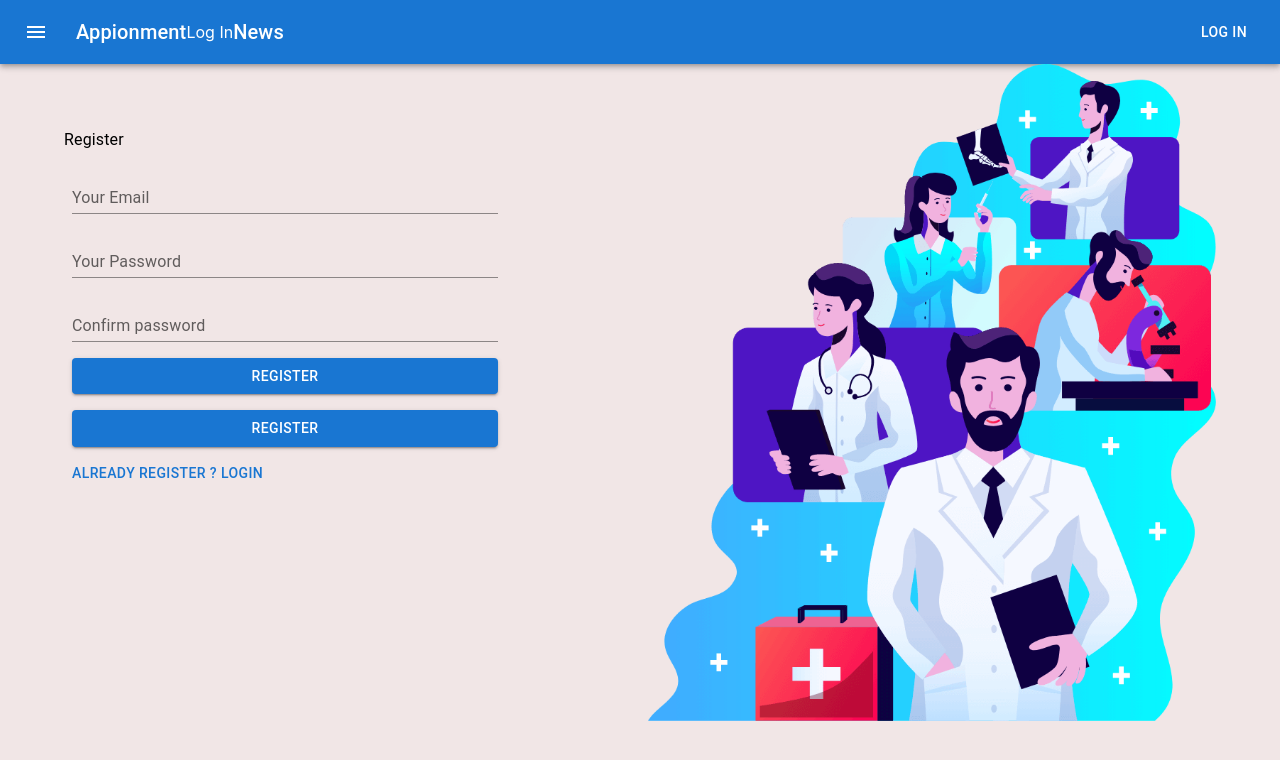
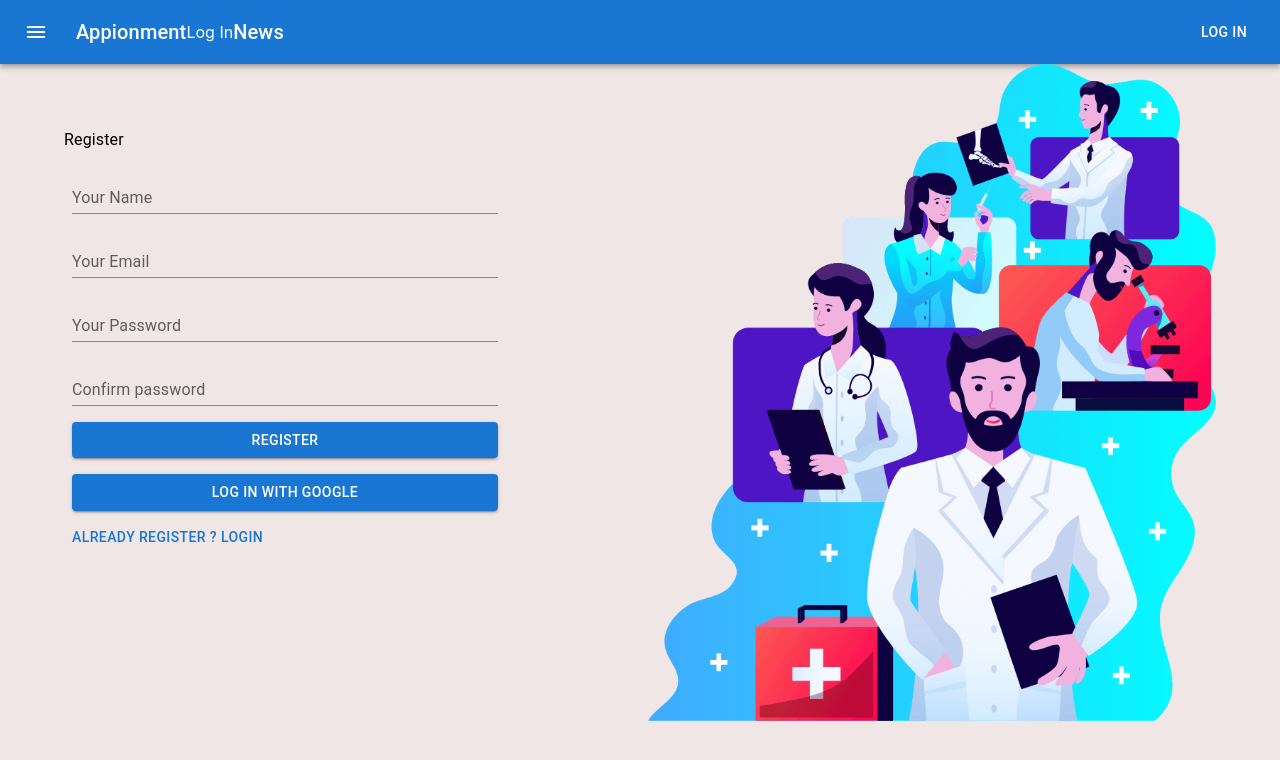
Before and after one commit to Afzzal-Mahmud/doctors-portal, a React (Create React App) app: page /register in a window 1280 px wide. Shown: the top 760 px of the page. Built offline with nearby package versions, Linux system fonts and the light colour scheme; no server answers.

Commit message:
add user name on state and change onChange to onBlur to the registration field

```diff
--- a/src/Hooks/useFirebase.js
+++ b/src/Hooks/useFirebase.js
@@ -12,18 +12,19 @@ function useFirebase() {
     const googleProvider = new GoogleAuthProvider()
 
     /* registar user */
-    function registerUser(email,password,location,history){
+    function registerUser(email,password,location,history,userName){
         /* when user click the register button the page is on loading state */
         setIsLoading(true)
         createUserWithEmailAndPassword(auth,email,password)
         .then(userCredential => {
             const user = userCredential.user;
+            user.displayName = userName
             setUser(user)
             setErr('')
             /* redirect to where user wants to go */
             const destination = location?.state?.from || '/';
             history.replace(destination)
-            console.log(user)
+            console.log('create user console',user)
 
         }).catch((error) =>{
             const errorCode = error.code;
@@ -59,7 +60,7 @@ function useFirebase() {
     /* google log in */
 
    function goolgeSignIn(location,history) {
-    isLoading(true)
+    setIsLoading(true)
     signInWithPopup(auth, googleProvider)
     const destination = location?.state?.from || '/'
 
@@ -74,7 +75,7 @@ function useFirebase() {
       const errorMessage = error.message;
       setErr(errorMessage)
     }).finally(() =>{
-        isLoading(false)
+        setIsLoading(false)
     });
    }
 
--- a/src/Pages/Register/Register.js
+++ b/src/Pages/Register/Register.js
@@ -22,7 +22,7 @@ function Register() {
     const location = useLocation()
     const history = useHistory()
 
-    function handleOnChange(e) {
+    function handleOnBlur(e) {
         const field = e.target.name;
         const value = e.target.value;
         const newLogInData = {...logInData}
@@ -36,7 +36,7 @@ function Register() {
             alert('password did not matched')
             return
         }else{
-            registerUser(logInData.email,logInData.password,location,history)
+            registerUser(logInData.email,logInData.password,location,history,logInData.name)
         }
     }
     return(
@@ -51,10 +51,18 @@ function Register() {
                         <TextField
                             sx={{ width: '75%', m: 1 }}
                             id="standard-basic"
+                            label="Your Name"
+                            type="text"
+                            name="name"
+                            onBlur={handleOnBlur}
+                            variant="standard" />
+                        <TextField
+                            sx={{ width: '75%', m: 1 }}
+                            id="standard-basic"
                             label="Your Email"
                             type="email"
                             name="email"
-                            onChange={handleOnChange}
+                            onBlur={handleOnBlur}
                             variant="standard" />
                         <TextField
                             sx={{ width: '75%', m: 1 }}
@@ -62,7 +70,7 @@ function Register() {
                             label="Your Password"
                             type="password"
                             name="password"
-                            onChange={handleOnChange}
+                            onBlur={handleOnBlur}
                             variant="standard" />
 
                         <TextField
@@ -71,13 +79,13 @@ function Register() {
                             label="Confirm password"
                             type="password"
                             name="password2"
-                            onChange={handleOnChange}
+                            onBlur={handleOnBlur}
                             variant="standard" />
 
                         <Button sx={{ width: '75%', m: 1 }} type="submit" variant="contained">Register</Button>
 
                         {/* google log in */}
-                        <Button onClick={() =>goolgeSignIn(location,history)} sx={{ width: '75%', m: 1 }} type="submit" variant="contained">Register</Button>
+                        <Button onClick={() =>goolgeSignIn(location,history)} sx={{ width: '75%', m: 1 }} type="submit" variant="contained">Log In With Google</Button>
 
                         <NavLink
                             style={{ textDecoration: 'none' }}
```
